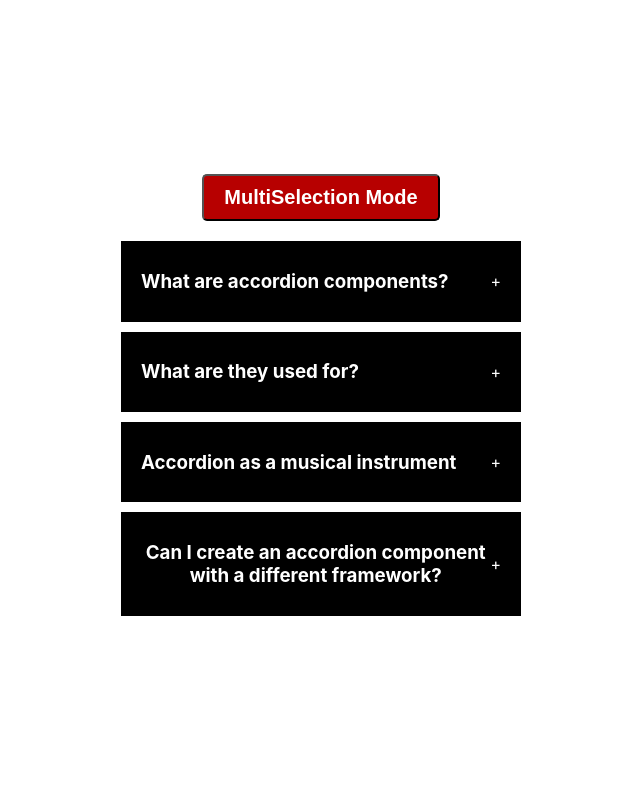
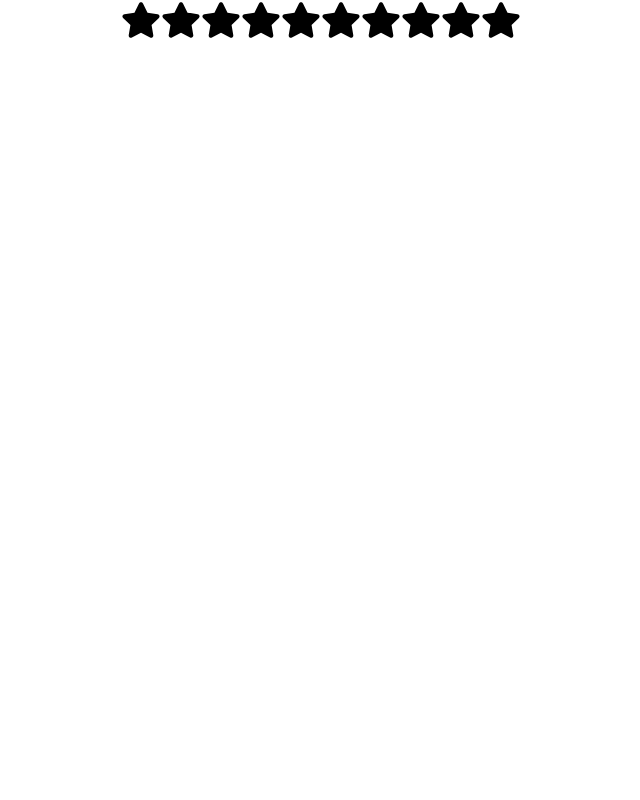
Before and after one commit to Deepak6205/React-Projects, a React (Create React App) app in the folder react-interview-projects/: page / in a window 1280 px wide. Shown: the top 800 px of the page, without its empty margins (319-959 px from the left). Built offline with nearby package versions, Linux system fonts and the light colour scheme.

Commit message:
project -3 star rating

```diff
--- a/react-interview-projects/package.json
+++ b/react-interview-projects/package.json
@@ -8,6 +8,7 @@
     "@testing-library/user-event": "^13.5.0",
     "react": "^18.3.1",
     "react-dom": "^18.3.1",
+    "react-icons": "^5.2.1",
     "react-scripts": "5.0.1",
     "web-vitals": "^2.1.4"
   },
--- a/react-interview-projects/src/App.js
+++ b/react-interview-projects/src/App.js
@@ -2,14 +2,18 @@
 import './App.css';
 import Accordian from './components/accordian';
 import RandomColor from './components/random-color';
+import StartRating from './components/star rating';
 function App() {
   return (
     <div className="App">
       {/*Accordian Component*/}
-      <Accordian/>
+      {/* <Accordian/> */}
 
       {/* Random Color component */}
-      <RandomColor/>
+      {/* <RandomColor/> */}
+
+      {/* star rating component */}
+      <StartRating noOfStarts={10}/>
     </div>
   );
 }
--- /dev/null
+++ b/react-interview-projects/src/components/star rating/index.jsx
@@ -0,0 +1,39 @@
+import { useState } from "react"
+import { FaStar } from "react-icons/fa"
+import './styles.css';
+
+
+export default function StartRating({noOfStarts = 5}){
+
+    const [rating,setRating] = useState(0);
+    const [hover,setHover] = useState(0);
+
+    function handleClick(getCurrentIndex){
+        setRating(getCurrentIndex);
+    }
+
+    function handleMouseEnter(getCurrentIndex){
+        setHover(getCurrentIndex);
+    }
+
+    function handleMouseLeave(){
+        setHover(rating);
+    }
+
+    return <div className="start-rating">{
+        [...Array(noOfStarts)].map((_,index)=>{
+            index += 1;
+            return <FaStar
+            key={index}
+            className={index <= (hover || rating) ? 'active' : 'inactive'}
+            onClick={()=> handleClick(index)}
+            onMouseMove={()=> handleMouseEnter(index)}
+            onMouseLeave={()=> handleMouseLeave(index)}
+            size={40}
+            />
+        })
+    }
+
+
+    </div>
+}
--- /dev/null
+++ b/react-interview-projects/src/components/star rating/styles.css
@@ -0,0 +1,8 @@
+
+.active{
+    color: #fff700;
+}
+
+.inactive{
+    color: black;
+}
```
Also changed, not shown: 1 other file (tests, documents, lock files or other folders).
